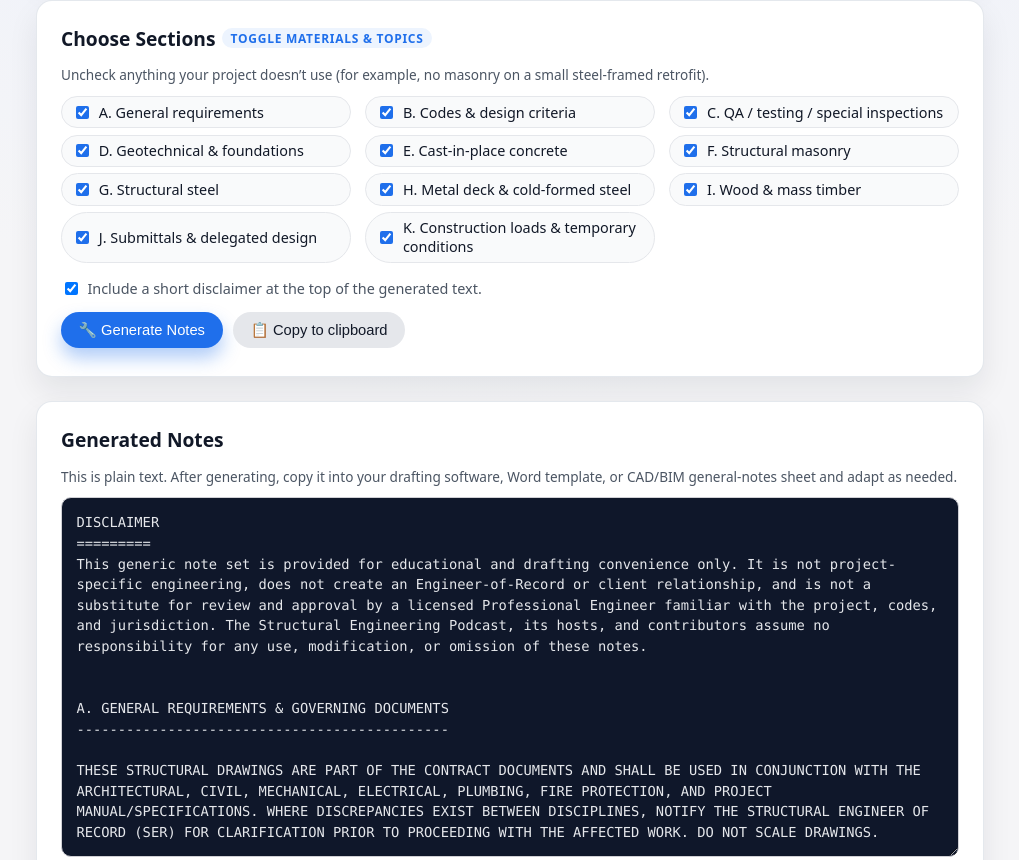
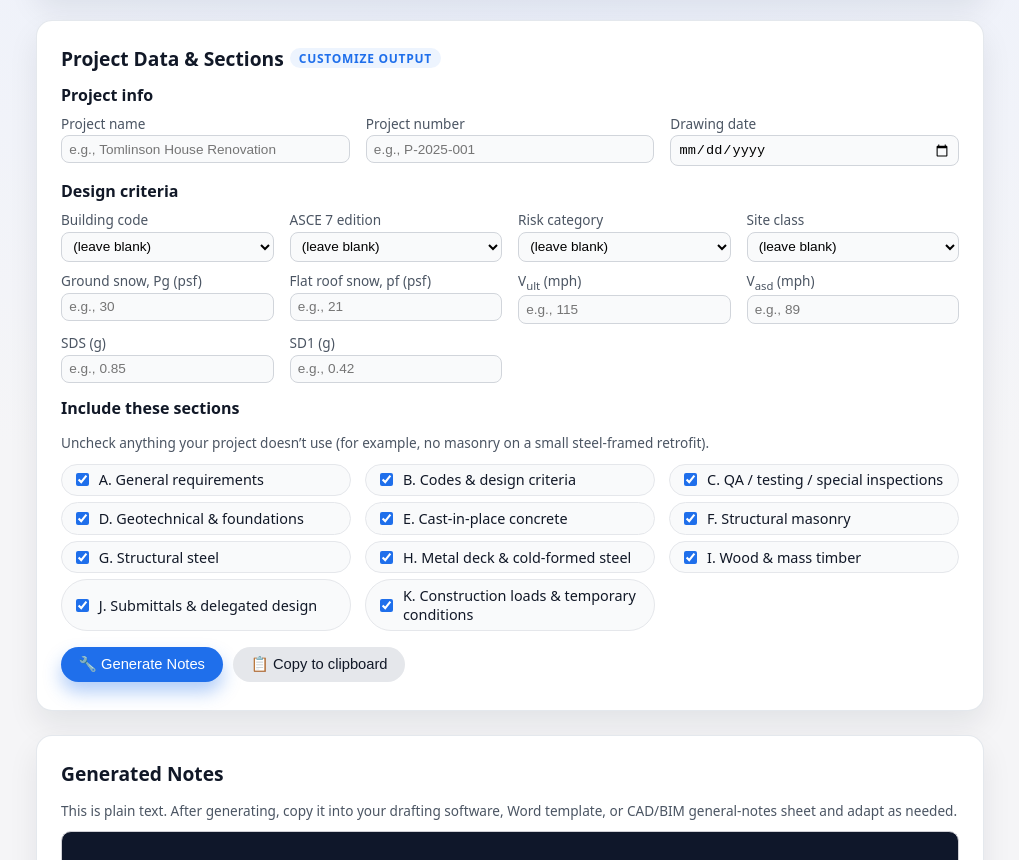
Before and after one commit to SEPod/GSN, a plain HTML site: page index.html in a window 1280 px wide. Shown: the part 487-1347 px from the top of the page, without its empty margins (130-1149 px from the left). Drawn offline with Linux system fonts and the light colour scheme.

Commit message:
Update index.html

```diff
--- a/index.html
+++ b/index.html
@@ -68,6 +68,12 @@
       font-size: 1.2rem;
     }
 
+    .card h3 {
+      margin: 0.25rem 0 0.5rem;
+      font-size: 1rem;
+      color: var(--text-main);
+    }
+
     .disclaimer {
       border-left: 4px solid var(--danger);
       background: #fef2f2;
@@ -94,6 +100,42 @@
       border-radius: 999px;
       text-transform: uppercase;
       letter-spacing: 0.06em;
+    }
+
+    .field-grid {
+      display: grid;
+      grid-template-columns: repeat(auto-fit, minmax(180px, 1fr));
+      gap: 0.6rem 1rem;
+      margin-top: 0.4rem;
+      margin-bottom: 0.9rem;
+    }
+
+    .field {
+      display: flex;
+      flex-direction: column;
+      font-size: 0.85rem;
+      color: var(--text-main);
+    }
+
+    .field label {
+      margin-bottom: 0.15rem;
+      color: var(--text-muted);
+    }
+
+    .field input,
+    .field select {
+      padding: 0.35rem 0.45rem;
+      border-radius: 8px;
+      border: 1px solid #d1d5db;
+      font-size: 0.85rem;
+      background: #f9fafb;
+    }
+
+    .field input:focus,
+    .field select:focus {
+      outline: 2px solid var(--accent);
+      outline-offset: 1px;
+      background: #ffffff;
     }
 
     .section-grid {
@@ -125,15 +167,6 @@
       background: #f3f4ff;
       border-color: var(--accent-soft);
       box-shadow: 0 0 0 1px var(--accent-soft);
-    }
-
-    .inline-option {
-      display: flex;
-      align-items: center;
-      gap: 0.4rem;
-      font-size: 0.9rem;
-      color: var(--text-muted);
-      margin-top: 0.4rem;
     }
 
     .button-row {
@@ -248,8 +281,8 @@
     <header>
       <h1>Structural General Notes Generator</h1>
       <p>
-        Select the structural note sections your project actually uses, then generate a text block
-        you or your engineer can review, edit, and paste into your drawings or specs.
+        Enter basic project data and select the structural note sections your project actually uses.
+        Generate a text block you or your engineer can review, edit, and paste into your drawings or specs.
       </p>
     </header>
 
@@ -275,9 +308,96 @@
 
     <section class="card controls">
       <h2>
-        Choose Sections
-        <span class="tag">Toggle materials &amp; topics</span>
+        Project Data &amp; Sections
+        <span class="tag">Customize output</span>
       </h2>
+
+      <h3>Project info</h3>
+      <div class="field-grid">
+        <div class="field">
+          <label for="projectName">Project name</label>
+          <input id="projectName" type="text" placeholder="e.g., Tomlinson House Renovation" />
+        </div>
+        <div class="field">
+          <label for="projectNumber">Project number</label>
+          <input id="projectNumber" type="text" placeholder="e.g., P-2025-001" />
+        </div>
+        <div class="field">
+          <label for="drawingDate">Drawing date</label>
+          <input id="drawingDate" type="date" />
+        </div>
+      </div>
+
+      <h3>Design criteria</h3>
+      <div class="field-grid">
+        <div class="field">
+          <label for="buildingCode">Building code</label>
+          <select id="buildingCode">
+            <option value="">(leave blank)</option>
+            <option value="IBC 2015">IBC 2015</option>
+            <option value="IBC 2018">IBC 2018</option>
+            <option value="IBC 2021">IBC 2021</option>
+            <option value="IBC 2024">IBC 2024</option>
+          </select>
+        </div>
+        <div class="field">
+          <label for="asceEdition">ASCE 7 edition</label>
+          <select id="asceEdition">
+            <option value="">(leave blank)</option>
+            <option value="ASCE 7-10">ASCE 7-10</option>
+            <option value="ASCE 7-16">ASCE 7-16</option>
+            <option value="ASCE 7-22">ASCE 7-22</option>
+          </select>
+        </div>
+        <div class="field">
+          <label for="riskCategory">Risk category</label>
+          <select id="riskCategory">
+            <option value="">(leave blank)</option>
+            <option value="Risk Category I">Risk Category I</option>
+            <option value="Risk Category II">Risk Category II</option>
+            <option value="Risk Category III">Risk Category III</option>
+            <option value="Risk Category IV">Risk Category IV</option>
+          </select>
+        </div>
+        <div class="field">
+          <label for="siteClass">Site class</label>
+          <select id="siteClass">
+            <option value="">(leave blank)</option>
+            <option value="Site Class A">Site Class A</option>
+            <option value="Site Class B">Site Class B</option>
+            <option value="Site Class C">Site Class C</option>
+            <option value="Site Class D">Site Class D</option>
+            <option value="Site Class E">Site Class E</option>
+            <option value="Site Class F">Site Class F</option>
+          </select>
+        </div>
+        <div class="field">
+          <label for="pg">Ground snow, Pg (psf)</label>
+          <input id="pg" type="number" step="0.1" placeholder="e.g., 30" />
+        </div>
+        <div class="field">
+          <label for="pf">Flat roof snow, pf (psf)</label>
+          <input id="pf" type="number" step="0.1" placeholder="e.g., 21" />
+        </div>
+        <div class="field">
+          <label for="vult">V<sub>ult</sub> (mph)</label>
+          <input id="vult" type="number" step="1" placeholder="e.g., 115" />
+        </div>
+        <div class="field">
+          <label for="vasd">V<sub>asd</sub> (mph)</label>
+          <input id="vasd" type="number" step="1" placeholder="e.g., 89" />
+        </div>
+        <div class="field">
+          <label for="sds">SDS (g)</label>
+          <input id="sds" type="number" step="0.01" placeholder="e.g., 0.85" />
+        </div>
+        <div class="field">
+          <label for="sd1">SD1 (g)</label>
+          <input id="sd1" type="number" step="0.01" placeholder="e.g., 0.42" />
+        </div>
+      </div>
+
+      <h3>Include these sections</h3>
       <p class="output-subtitle">
         Uncheck anything your project doesn’t use (for example, no masonry on a small steel-framed retrofit).
       </p>
@@ -328,11 +448,6 @@
           <span>K. Construction loads &amp; temporary conditions</span>
         </label>
       </div>
-
-      <label class="inline-option">
-        <input type="checkbox" id="chk-include-disclaimer" checked />
-        <span>Include a short disclaimer at the top of the generated text.</span>
-      </label>
 
       <div class="button-row">
         <button class="primary" id="btn-generate" type="button">
@@ -393,60 +508,7 @@ ALL WORK SHALL COMPLY WITH APPLICABLE FEDERAL, STATE, AND LOCAL SAFETY REGULATIO
         id: "codes",
         checkboxId: "chk-codes",
         heading: "B. CODES, STANDARDS, AND DESIGN CRITERIA",
-        body: `
-DESIGN CODES / STANDARDS
-------------------------
-
-BUILDING CODE: ____________________________________________
-
-ASCE 7 EDITION: ____________________________________________
-
-PRIMARY STRUCTURAL STANDARDS: ACI 318/301, TMS 402/602, AISC 360/303, AISC 341 (WHERE APPLICABLE), NDS/SDPWS, SDI, AISI S100, AND OTHER STANDARDS AS INDICATED IN THE MATERIAL SECTIONS AND PROJECT SPECIFICATIONS.
-
-RISK CATEGORY: _____________________________________________
-
-OCCUPANCY / USE (PER ARCHITECTURAL CODE SUMMARY): _________
-
-
-DESIGN LOAD PARAMETERS
-----------------------
-
-GROUND SNOW LOAD, Pg = ______ PSF
-
-FLAT ROOF SNOW LOAD, pf = ______ PSF
-
-IMPORTANCE FACTOR, Is = ______
-
-ULTIMATE WIND SPEED, Vult = ______ MPH
-
-NOMINAL WIND SPEED, Vasd = ______ MPH
-
-WIND EXPOSURE CATEGORY: _________________________________
-
-INTERNAL PRESSURE COEFFICIENT, GCpi = ±___________________
-
-SITE CLASS: _______________________________________________
-
-SDS = ______ g
-
-SD1 = ______ g
-
-SEISMIC DESIGN CATEGORY (SDC): ____________________________
-
-ANALYSIS PROCEDURE (ELF, RSA, OTHER): ____________________
-
-
-SOILS / FOUNDATIONS
--------------------
-
-GEOTECHNICAL REPORT: __________________________  REPORT NO.: ______  DATE: _________
-
-ALLOWABLE NET BEARING PRESSURE (TYPICAL): ______ PSF ON [UNDISTURBED NATIVE SOIL / COMPACTED STRUCTURAL FILL] UNLESS NOTED OTHERWISE.
-
-FROST DEPTH: ______ INCHES MINIMUM BELOW EXTERIOR GRADE, OR AS REQUIRED BY LOCAL CODE, WHICHEVER IS MORE STRINGENT.
-
-LATERAL EARTH PRESSURES, FRICTION COEFFICIENTS, AND OTHER SOIL PARAMETERS USED FOR DESIGN SHALL BE INDICATED ON THE DRAWINGS AND SHALL BE CONSISTENT WITH THE GEOTECHNICAL REPORT.
-`.trim()
+        body: "" // built dynamically
       },
       {
         id: "qa",
@@ -654,66 +716,32 @@ PRIOR TO CORING, CUTTING, OR REMOVING PORTIONS OF EXISTING STRUCTURAL MEMBERS OR
       }
     ];
 
-    function buildNotes() {
-      const includeDisclaimer = document.getElementById("chk-include-disclaimer").checked;
-      let text = "";
+    function buildCodesBody(params) {
+      const {
+        buildingCode,
+        asceEdition,
+        riskCategory,
+        siteClass,
+        pg,
+        pf,
+        vult,
+        vasd,
+        sds,
+        sd1
+      } = params;
 
-      if (includeDisclaimer) {
-        text += disclaimerBlock + "\n";
-      }
+      const shortBlank = "________________";
 
-      sections.forEach(section => {
-        const cb = document.getElementById(section.checkboxId);
-        if (cb && cb.checked) {
-          text += section.heading + "\n";
-          text += "-".repeat(section.heading.length) + "\n\n";
-          text += section.body + "\n\n\n";
-        }
-      });
+      const lines = [];
 
-      if (text.trim() === "") {
-        text = "No sections selected. Please choose at least one section above.";
-      }
-
-      const output = document.getElementById("output");
-      output.value = text;
-      const status = document.getElementById("copy-status");
-      status.textContent = "";
-      status.className = "copy-status";
-    }
-
-    async function copyNotes() {
-      const output = document.getElementById("output");
-      const status = document.getElementById("copy-status");
-      const text = output.value;
-
-      if (!text || !text.trim()) {
-        status.textContent = "Nothing to copy. Generate notes first.";
-        status.className = "copy-status error";
-        return;
-      }
-
-      try {
-        if (navigator.clipboard && navigator.clipboard.writeText) {
-          await navigator.clipboard.writeText(text);
-        } else {
-          output.focus();
-          output.select();
-          document.execCommand("copy");
-        }
-        status.textContent = "Copied to clipboard. Paste into your project file and edit as needed.";
-        status.className = "copy-status success";
-      } catch (err) {
-        status.textContent = "Could not copy automatically. Select the text above and copy it manually (Ctrl+C / Cmd+C).";
-        status.className = "copy-status error";
-      }
-    }
-
-    document.getElementById("btn-generate").addEventListener("click", buildNotes);
-    document.getElementById("btn-copy").addEventListener("click", copyNotes);
-
-    // Build default notes on load
-    buildNotes();
-  </script>
-</body>
-</html>
+      lines.push("DESIGN CODES / STANDARDS");
+      lines.push("------------------------");
+      lines.push("");
+      lines.push(
+        "BUILDING CODE: " + (buildingCode || shortBlank)
+      );
+      lines.push(
+        "ASCE 7 EDITION: " + (asceEdition || shortBlank)
+      );
+      lines.push(
+        "PRIMARY STRUCTURAL STANDARDS: ACI 318/301, TMS 402/602, AISC 360/303, AISC 341 (WHERE APPLICABLE), NDS/SDPWS, SDI, AISI S100, AND OTHER STANDARDS AS INDICATED IN THE MATERIAL SECTIONS AND PROJECT SPECIFICATIONS."
```
